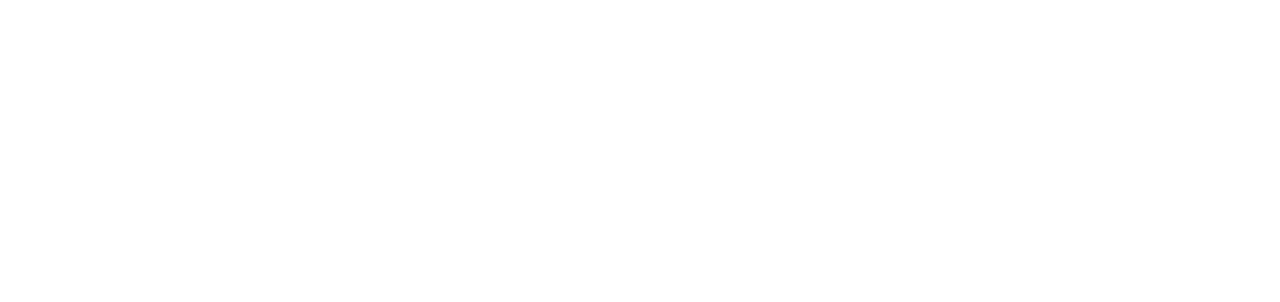
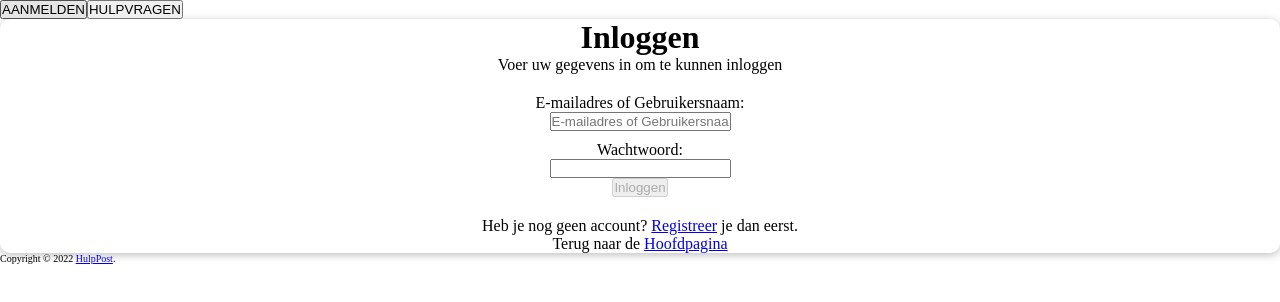
Before and after one commit to SKursad/project-hulppost-frontend, a React (Create React App) app: page /signIn in a window 1280 px wide. Before the commit this address had no page. Shown: the top 302 px of the page. Built offline with nearby package versions, Linux system fonts and the light colour scheme.

Commit message:
Structuring the project

```diff
--- a/src/App.js
+++ b/src/App.js
@@ -1,12 +1,24 @@
 import {Route, Routes} from 'react-router-dom';
 import Layout from './components/Layout/Layout';
-import './App.css'
+import {AuthContext} from './context/auth-context';
+import './App.css';
+import PrivateRoutes from './routes/private-routes';
+import LoginPrivateRoutes from './routes/login-private-routes';
+import SignIn from './pages/SignIn/SignIn';
+import {useContext} from 'react';
 
 function App() {
+    const {isAuth} = useContext(AuthContext);
+
     return (
         <>
             <Routes>
                 <Route path="/" element={<Layout/>}>
+                    <Route element={<LoginPrivateRoutes authenticated={isAuth}/>}>
+                        <Route path="/signIn" element={<SignIn authenticated={isAuth}/>}/>
+                    </Route>
+                    <Route element={<PrivateRoutes authenticated={isAuth}/>}>
+                    </Route>
                 </Route>
             </Routes>
         </>
--- a/src/components/Input/Input.js
+++ b/src/components/Input/Input.js
@@ -1,12 +1,12 @@
 import React from "react";
 
 
-const Input = ({label, name, placeholder, error, nameRegister, onChange, type, alt, id, value}) => {
+const Input = ({label, name, placeholder, error, nameRegister, onChange, type, alt, id, value, autoComplete}) => {
     const className = error ? "is-invalid" : "form-control";
     return (
-        <div className='form-control'>
+        <div className="form-control">
             <label htmlFor={label}>
-            <span>{nameRegister}</span>
+                <span>{nameRegister}</span>
             </label>
             <input
                 name={name}
@@ -16,7 +16,8 @@
                 type={type}
                 alt={alt}
                 id={id}
-                value={value}/>
+                value={value}
+                autoComplete={autoComplete}/>
             <small className="is-invalid">{error}</small>
         </div>
     );
--- a/src/components/Layout/NavBar/NavBar.js
+++ b/src/components/Layout/NavBar/NavBar.js
@@ -6,36 +6,28 @@
 
 function NavBar() {
     const { isAuth, logout, user } = useContext(AuthContext);
-    // const appState = useContext(StateContext)
     const navigate = useNavigate();
-    // let imageSource = logo;
 
     return (
-        <body>
-        <header className="header">
-            <figure className="header__logo">
-            <Link to="/">
-                <div >
-                    {/*<img src={} alt="logo" className="logo"/>*/}
-                </div>
-            </Link>
-            </figure>
+        <header className="main-header">
+            {/*<div><Link className="main-header__logo" to="/">*/}
+            {/*    <img src={logo} alt="logo" className="logo"/></Link></div>*/}
             {isAuth ?
-                <div>
-                    <Button type="button" onClick={() => navigate('/createRequest')}>STEL EEN HULPVRAAG</Button>
+                <nav className="main-nav">
+                    <a href='/createRequest' className="btn btn--white">TEST</a>
+                    <button className="main-nav__btn" type="button" onClick={() => navigate('/createRequest')}>STEL EEN HULPVRAAG</button>
                     {''}
-                    <Button type="button" onClick={() => navigate(`/requestScreen`)}>HULPVRAGEN</Button>
-                    <Button type="button" onClick={() => navigate(`/profile/${user.id}`)}>PROFIEL</Button>
-                    <Button type="button" onClick={logout}>AFMELDEN</Button>
-                </div>
+                    <button className="main-nav__btn" type="button" onClick={() => navigate(`/requestScreen`)}>HULPVRAGEN</button>
+                    <button className="main-nav__btn" type="button" onClick={() => navigate(`/profile/${user.id}`)}>PROFIEL</button>
+                    <button className="main-nav__btn" type="button" onClick={logout}>AFMELDEN</button>
+                </nav>
                 :
-                <div>
-                    <Button type="button" onClick={() => navigate('/signIn')}>AANMELDEN</Button>
-                    <Button type="button" onClick={() => navigate(`/requestScreen`)}>HULPVRAGEN</Button>
-                </div>
+                <nav className="main-nav">
+                    <Button className="main-nav__btn" type="button" onClick={() => navigate('/signIn')}>AANMELDEN</Button>
+                    <Button className="main-nav__btn" type="button" onClick={() => navigate(`/requestScreen`)}>HULPVRAGEN</Button>
+                </nav>
             }
         </header>
-        </body>
     );
 }
 
--- a/src/components/Layout/NavBar/Navbar.css
+++ /dev/null
@@ -1,26 +0,0 @@
-body {
-    display: inline-flex;
-}
-
-header {
-    display: inline-flex;
-    justify-content: space-between;
-    max-width: 90em;
-    margin: 0 auto;
-    float: right;
-}
-
-.header-logo {
-    margin: 1.25em;
-    display: inline-block;
-}
-
-
-.logo-box {
-    position: absolute;
-    top: 40px;
-    left: 40px;
-}
-.logo {
-    height: 35px;
-}
--- a/src/components/UI/Button/Button.js
+++ b/src/components/UI/Button/Button.js
@@ -4,9 +4,10 @@
 const Button = (props) => {
 
     return <button
-        className={props.button || 'button'}
-        type={props.type || 'button'}
-        onClick={props.onClick}>
+        className={props.className || "button"}
+        type={props.type || "button"}
+        onClick={props.onClick}
+        disabled={props.disabled}>
         {props.children}
     </button>;
 };
--- a/src/components/UI/Card/Card.css
+++ b/src/components/UI/Card/Card.css
@@ -2,4 +2,9 @@
     background: white;
     box-shadow: 0 2px 8px rgba(0, 0, 0, 0.26);
     border-radius: 10px;
+    justify-content: center;
+    display: flex;
+    flex-direction: column;
+    text-align: center;
+    font-size: 1.6rem;
 }
--- a/src/components/UI/Card/Card.js
+++ b/src/components/UI/Card/Card.js
@@ -1,8 +1,8 @@
 import React from 'react';
 import './Card.css';
 
-const Card = ({className, wide, children}) => {
-    return <div className={`card` || className + (wide ? "" : "container--narrow")}>{children}</div>;
+const Card = (props) => {
+    return <div className={"card" + (props.wide ? "" : "container--narrow")}>{props.children}</div>;
 };
 
 export default Card;
--- a/src/components/UI/Screen/Screen.js
+++ b/src/components/UI/Screen/Screen.js
@@ -5,7 +5,7 @@
     useEffect(() => {
         document.title = `${props.title} | HulpPost`;
         window.scrollTo(0, 0);
-    }, []);
+    }, [props.title]);
 
     return <Card wide={props.wide}>{props.children}</Card>;
 };
--- a/src/index.js
+++ b/src/index.js
@@ -4,12 +4,15 @@
 import App from './App';
 import reportWebVitals from './reportWebVitals';
 import {BrowserRouter as Router} from 'react-router-dom';
+import AuthContextProvider from './context/auth-context';
 
 const root = ReactDOM.createRoot(document.getElementById('root'));
 root.render(
     <React.StrictMode>
         <Router>
-            <App/>
+            <AuthContextProvider>
+                <App/>
+            </AuthContextProvider>
         </Router>
     </React.StrictMode>
 );
--- a/src/pages/SignIn/SignIn.css
+++ b/src/pages/SignIn/SignIn.css
@@ -1,4 +1,4 @@
-container {
+.container {
     min-height: 100vh;
     width: 100%;
     display: flex;
@@ -6,16 +6,24 @@
     align-items: center;
 }
 .formContainer {
-    width: 20rem;
+    align-items: center;
+    display: flex;
+    flex-direction: column;
+    justify-content: center;
+    padding: 1rem;
+    margin: 1rem;
+    /*border-color: cornflowerblue;*/
+    border: lightgray;
 }
 .error {
-    font-size: 0.8rem;
+    font-size: 1.6rem;
     color: #bb0000;
 }
 
 .loginForm {
     display: flex;
     flex-direction: column;
+    justify-content: center;
 }
 
 .loginFormItem {
--- a/src/pages/SignIn/SignIn.js
+++ b/src/pages/SignIn/SignIn.js
@@ -1,42 +1,43 @@
 import React, {useContext, useState} from 'react';
 import {Link} from 'react-router-dom';
 import {AuthContext} from '../../context/auth-context';
-import api from '../../api/api-calls'
+import api from '../../api/api-calls';
 import Screen from '../../components/UI/Screen/Screen';
 import Button from '../../components/UI/Button/Button';
 import Input from '../../components/Input/Input';
+import './SignIn.css';
 
 function SignIn() {
     const [username, setUsername] = useState('');
     const [password, setPassword] = useState('');
-    const [error, setError] = useState(false);
-    const { login } = useContext(AuthContext);
+    const [error, toggleError] = useState(false);
+    const {login} = useContext(AuthContext);
 
     async function handleSubmit(e) {
         e.preventDefault();
-        setError(false);
+        toggleError(false);
 
         try {
             const result = await api.post('/auth/login', {
-                username : username,
-                password : password,
+                username: username,
+                password: password,
             });
             console.log(result.data);
-
             login(result.data.accessToken);
 
-        } catch(e) {
+        } catch (e) {
             console.error(e);
-            setError(true);
+            toggleError(true);
         }
     }
+
 
     const buttonEnabled = username && password;
 
     return (
-            <Screen title="Login">
+        <Screen title="Login" wide={true}>
             <h1>Inloggen</h1>
-                <p> Test </p>
+            <p> Voer uw gegevens in om te kunnen inloggen </p>
 
             <form onSubmit={handleSubmit} className="formContainer">
                 <div className="loginForm">
@@ -59,17 +60,18 @@
                     type="password"
                     id="password-field"
                     name="password"
+                    autoComplete="false"
                     value={password}
                     onChange={(e) => setPassword(e.target.value)}
                 />
 
-                    {setError &&
+                {error &&
                     <p className="error">Combinatie van gebruikersnaam of E-mail en wachtwoord is onjuist</p>}
 
                 <Button
                     type="submit"
                     className="form-button"
-                        disabled={buttonEnabled || error}
+                    disabled={ !buttonEnabled }
                 >
                     Inloggen
                 </Button>
```
Lines whose indentation alone changed are shown as unchanged.
